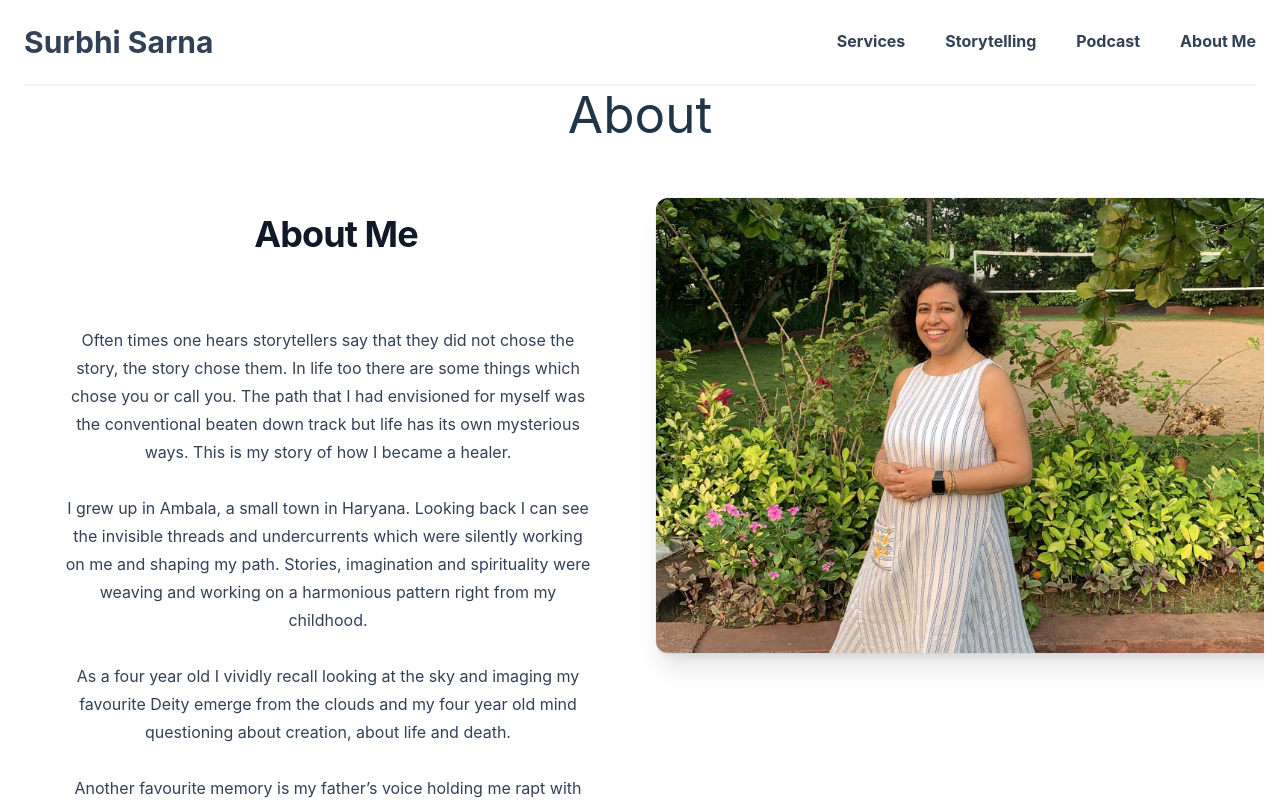
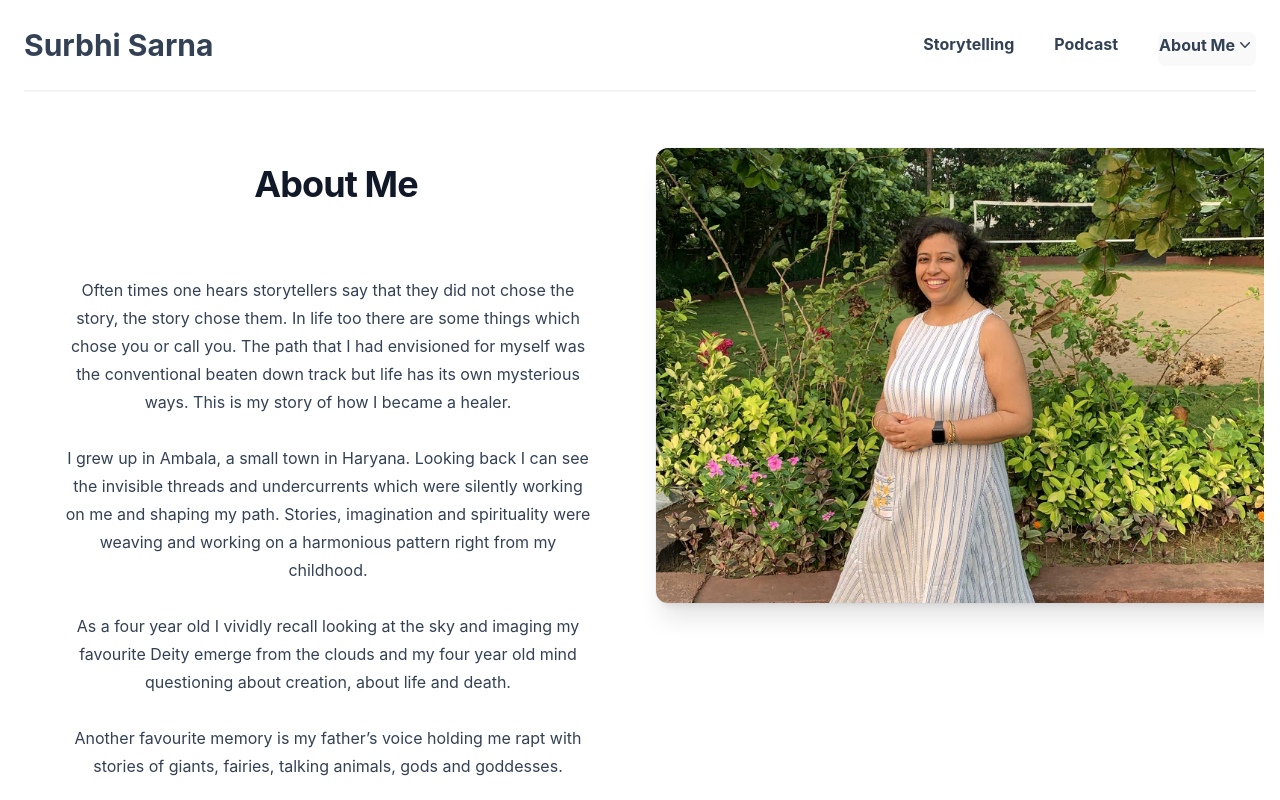
Before and after one commit to SurbhiSarna/surbhi-sarna-site, a React (Vite) app: page /about in a window 1280 px wide. Shown: the top 800 px of the page. Built offline with nearby package versions, Linux system fonts and the light colour scheme.

Commit message:
:zap: Add Dropdown Header

```diff
--- /dev/null
+++ b/src/components/Dropdown/dropdown.jsx
@@ -0,0 +1,53 @@
+import { Fragment } from "react";
+import { Popover, Transition } from "@headlessui/react";
+import { ChevronDownIcon } from "@heroicons/react/20/solid";
+
+const Dropdown = (props) => {
+  const items = props.props;
+
+  return (
+    <Popover className="relative">
+      <Popover.Button className="mt-2 p-0 pb-2 inline-flex items-center font-fraunces text-md font-bold leading-6 text-slate-700 hover:border-purple-700 hover:border-b-2 hover:border-0 hover:rounded-none focus:outline-none">
+        <span>{items.name}</span>
+        <ChevronDownIcon className="h-5 w-5" aria-hidden="true" />
+      </Popover.Button>
+
+      <Transition
+        as={Fragment}
+        enter="transition ease-out duration-200"
+        enterFrom="opacity-0 translate-y-1"
+        enterTo="opacity-100 translate-y-0"
+        leave="transition ease-in duration-150"
+        leaveFrom="opacity-100 translate-y-0"
+        leaveTo="opacity-0 translate-y-1"
+      >
+        <Popover.Panel className="absolute left-1/2 z-10 flex w-screen max-w-max -translate-x-1/2 px-4">
+          <div className="flex-auto overflow-hidden rounded-3xl bg-white text-sm leading-6 shadow-lg ring-1 ring-gray-900/5">
+            <div className="p-4">
+              {/* parse items  */}
+              {items.items &&
+                items.items.map((item) => (
+                  <div
+                    key={item.name}
+                    className="group relative flex gap-x-6 rounded-lg p-4 hover:bg-gray-50"
+                  >
+                    <div>
+                      <a
+                        href={item.href}
+                        className="font-semibold text-gray-900"
+                      >
+                        {item.name}
+                        <span className="absolute inset-0" />
+                      </a>
+                    </div>
+                  </div>
+                ))}
+            </div>
+          </div>
+        </Popover.Panel>
+      </Transition>
+    </Popover>
+  );
+};
+
+export default Dropdown;
--- a/src/components/Header/header.jsx
+++ b/src/components/Header/header.jsx
@@ -3,8 +3,48 @@
 import { Fragment } from "react";
 import { Popover, Transition } from "@headlessui/react";
 import { Bars3Icon, XMarkIcon } from "@heroicons/react/24/outline";
+import Dropdown from "../Dropdown/dropdown";
 
 const solutions = [
+  {
+    name: "Storytelling",
+    href: "/storytelling",
+  },
+  {
+    name: "Podcast",
+    href: "/podcast",
+  }
+];
+
+const aboutme = {
+  name: "About Me",
+  items: [
+    {
+      key: "1",
+      name: "About Me",
+      href: "/about",
+    },
+    {
+      key: "2",
+      name: "My Bio",
+      href: "/bio",
+    },
+]};
+
+// const services = [
+//   {
+//     key: "1",
+//     name: "Services",
+//     href: "/services",
+//   },
+//   {
+//     key: "2",
+//     name: "My Bio",
+//     href: "/bio",
+//   },
+// ];
+
+const solutionsmobile = [
   {
     name: "Services",
     href: "/services",
@@ -18,7 +58,7 @@ const solutions = [
     href: "/podcast",
   },
   {
-    name: "About Me",
+    name: "My Bio",
     href: "/about",
   },
 ];
@@ -39,16 +79,18 @@ const Header = () => {
               </p>
             </a>
           </div>
-          <div className="hidden space-x-10 md:flex">
+          <div className="hidden md:flex">
             {solutions.map((item) => (
               <a
                 key={item.name}
                 href={item.href}
-                className="font-fraunces text-base font-bold text-slate-700 border-transparent border-b-2 hover:text-slate-900 hover:border-slate-800"
+                className="mt-2 mr-10 pb-2 font-fraunces text-base font-bold text-slate-700 border-transparent border-b-2 hover:text-slate-900 hover:border-purple-700"
               >
                 {item.name}
               </a>
             ))}
+            <Dropdown props={aboutme} />
+            {/* <Dropdown props={services} /> */}
           </div>
           <div className="-my-2 -mr-2 md:hidden">
             <Popover.Button className="inline-flex items-center justify-center rounded-md bg-white p-2 text-gray-400 hover:bg-gray-100 hover:text-gray-500 focus:outline-none focus:ring-2 focus:ring-inset focus:ring-violet-500">
@@ -58,7 +100,6 @@ const Header = () => {
           </div>
         </div>
       </div>
-
       <Transition
         as={Fragment}
         enter="duration-200 ease-out"
@@ -70,17 +111,12 @@ const Header = () => {
       >
         <Popover.Panel
           focus
-          className="absolute inset-x-0 top-0 origin-top-right transform p-2 transition md:hidden"
+          className="absolute inset-x-0 top-0 origin-top-right transform m-2 transition md:hidden z-10 border-2 border-violet-400 rounded-lg"
         >
           <div className="divide-y-2 divide-gray-50 rounded-lg bg-white shadow-lg ring-1 ring-black ring-opacity-5">
             <div className="px-5 pt-5 pb-6">
               <div className="flex items-center justify-between">
                 <div>
-                  {/* <img
-                    className="h-8 w-auto"
-                    src="#"
-                    alt="Your Company"
-                  /> */}
                 </div>
                 <div className="-mr-2">
                   <Popover.Button className="inline-flex items-center justify-center rounded-md bg-white p-2 text-gray-400 hover:bg-gray-100 hover:text-gray-500 focus:outline-none focus:ring-2 focus:ring-inset focus:ring-indigo-500">
@@ -91,7 +127,7 @@ const Header = () => {
               </div>
               <div className="mt-6">
                 <nav className="grid gap-y-8">
-                  {solutions.map((item) => (
+                  {solutionsmobile.map((item) => (
                     <a
                       key={item.name}
                       href={item.href}
@@ -127,6 +163,6 @@ const Header = () => {
       </Transition>
     </Popover>
   );
-}
+};
 
 export default Header;
--- a/src/pages/about.jsx
+++ b/src/pages/about.jsx
@@ -5,7 +5,6 @@ import AboutPageContent from '../components/AboutPageContent/aboutPageContent';
 export default function About(){
     return (
         <div>
-            <h1>About</h1>
             <AboutPageContent />
         </div>
     )
```
